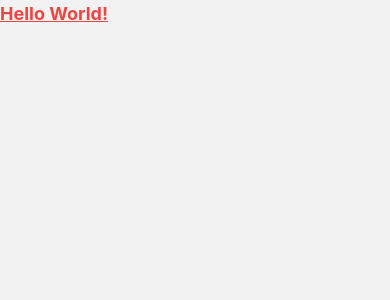
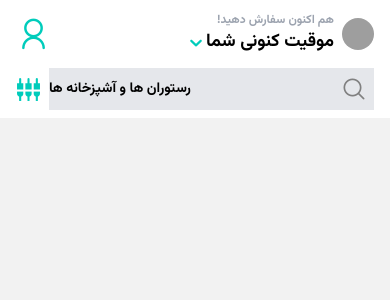
Before and after one commit to Ali-Shahmansouri/ajab-food, a React Native app in the folder frontend/: screen /Home in a window 390 px wide. Shown: the top 300 px of the page. Built offline with nearby package versions, Linux system fonts and the light colour scheme; no server answers; grey boxes are pictures that could not be loaded.

Commit message:
Implement HomeScreen navbar

```diff
--- a/frontend/App/screens/HomeScreen.tsx
+++ b/frontend/App/screens/HomeScreen.tsx
@@ -5,10 +5,17 @@ import {
   StyleSheet,
   Platform,
   StatusBar,
+  Image,
+  SafeAreaView,
+  TextInput,
+  ScrollView,
 } from "react-native";
-import React, { useState, useEffect } from "react";
+import React, { useState, useEffect, useCallback } from "react";
 import AndroidSafeArea from "../components/AndroidSafeAreaView";
 import { fetchAllFeaturedCategories } from "../services/request";
+import { AntDesign, Entypo, MaterialIcons } from "@expo/vector-icons";
+import * as SplashScreen from "expo-splash-screen";
+import AppText from "../components/AppText";
 
 const HomeScreen = () => {
   const [featuredCategories, setFeaturedCategories] = useState<
@@ -30,11 +37,60 @@ const HomeScreen = () => {
   }
 
   return (
-    <View style={AndroidSafeArea}>
-      <Text className="text-lg font-bold text-red-500 underline">
-        Hello World!
-      </Text>
-    </View>
+    <SafeAreaView style={AndroidSafeArea} className="bg-white">
+      <View className="flex-row items-center justify-between px-4 py-3">
+        <View>
+          <AntDesign name="user" size={35} color="#00CCBB" />
+        </View>
+        <View className="flex-row items-center gap-2">
+          <View>
+            <AppText Classes="text-xs font-vazirBold text-gray-400">
+              هم اکنون سفارش دهید!
+            </AppText>
+            <View className="flex-row items-center justify-center">
+              <View>
+                <Entypo name="chevron-down" size={20} color="#00CCBB" />
+              </View>
+              <AppText Classes="text-lg font-vazirBold font-">
+                موقیت کنونی شما
+              </AppText>
+            </View>
+          </View>
+          <Image
+            className="h-7 w-7 rounded-full p-4"
+            source={{
+              uri: "https://links.papareact.com/wru",
+            }}
+          />
+        </View>
+      </View>
+
+      <View className="flex-row items-center gap-x-2 px-4 pb-2">
+        <View>
+          <MaterialIcons
+            name="settings-input-component"
+            size={25}
+            color="#00CCBB"
+          />
+        </View>
+        <View className="flex-1 flex-row items-center justify-end gap-x-2 bg-gray-200 py-2 pr-2">
+          <TextInput
+            placeholder="رستوران ها و آشپزخانه ها "
+            className="font-vazir flex-1"
+            textAlign="right"
+            keyboardType="default"
+          />
+          <View className="">
+            <AntDesign name="search1" size={24} color="gray" />
+          </View>
+        </View>
+      </View>
+
+      {/* Body */}
+      <ScrollView>
+
+      </ScrollView>
+    </SafeAreaView>
   );
 };
 
```
